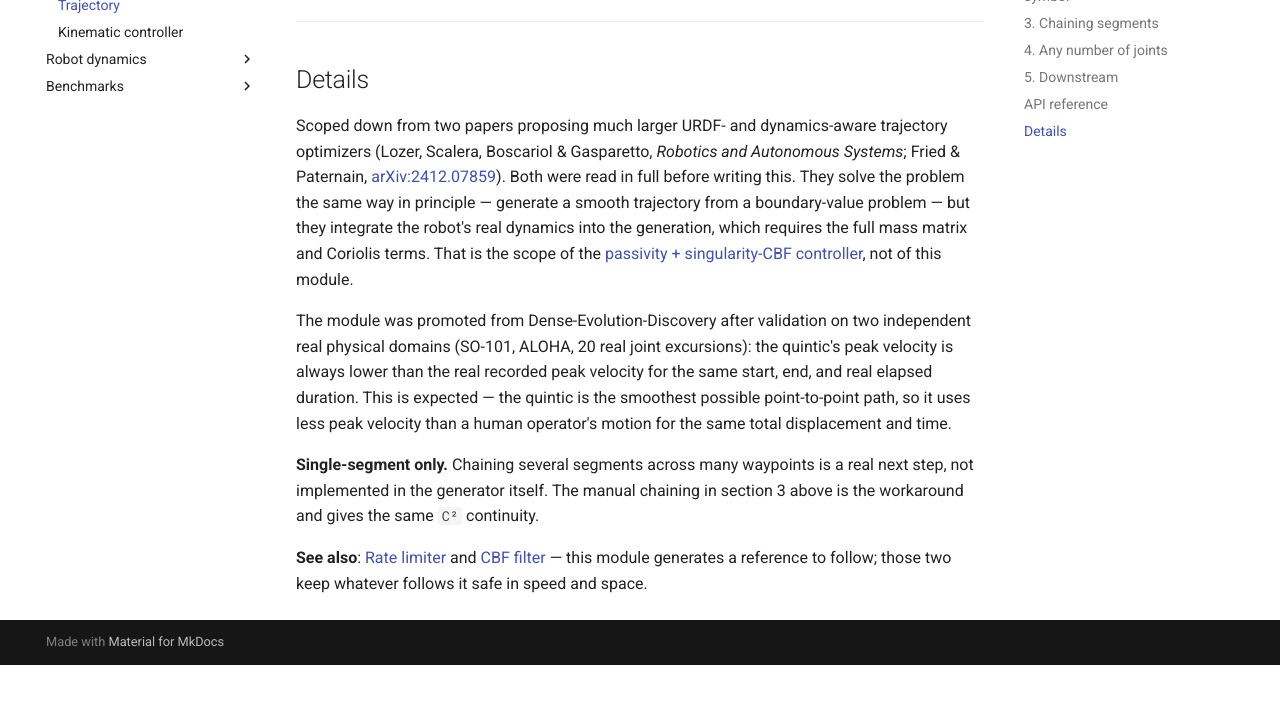
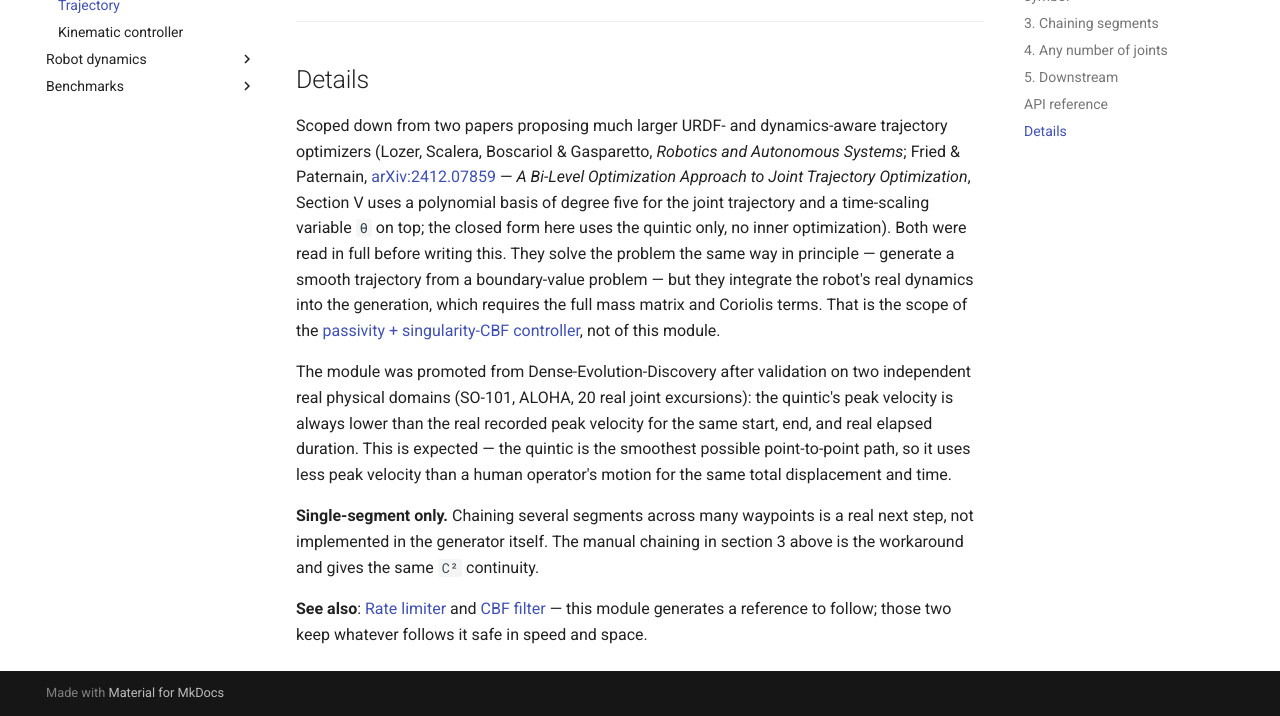
Before and after one commit to tatopenn-cell/Dense-Armor, an MkDocs documentation site: the page built from docs/control/trajectory.md, in a window 1280 px wide and 900 px high, scrolled down 3056 px, cut to the strip 184-900 px from the top of the window. Built offline with MkDocs 1.6.1 and Material for MkDocs 9.7.7, drawn with Linux system fonts in a browser that asks for light colours; comment, search, counter and statistics services are not loaded; before the commit the page ends 3905 px from its top, so only the background shows below that.

Commit message:
docs(control): cite Ames 2019 CBF-QP and Fried 2024 quintic section

```diff
--- a/docs/control/trajectory.md
+++ b/docs/control/trajectory.md
@@ -146,8 +146,11 @@
 
 Scoped down from two papers proposing much larger URDF- and dynamics-aware trajectory
 optimizers (Lozer, Scalera, Boscariol & Gasparetto, *Robotics and Autonomous Systems*;
-Fried & Paternain, [arXiv:2412.07859](https://arxiv.org/abs/2412.07859)). Both were
-read in full before writing this. They solve the problem the same way in principle —
+Fried & Paternain, [arXiv:2412.07859](https://arxiv.org/abs/2412.07859) — *A Bi-Level
+Optimization Approach to Joint Trajectory Optimization*, Section V uses a polynomial
+basis of degree five for the joint trajectory and a time-scaling variable `θ` on top;
+the closed form here uses the quintic only, no inner optimization). Both were read in
+full before writing this. They solve the problem the same way in principle —
 generate a smooth trajectory from a boundary-value problem — but they integrate the
 robot's real dynamics into the generation, which requires the full mass matrix and
 Coriolis terms. That is the scope of the
```
Also changed, not shown: docs/control/cbf_filter.md (+6 -0 lines).
